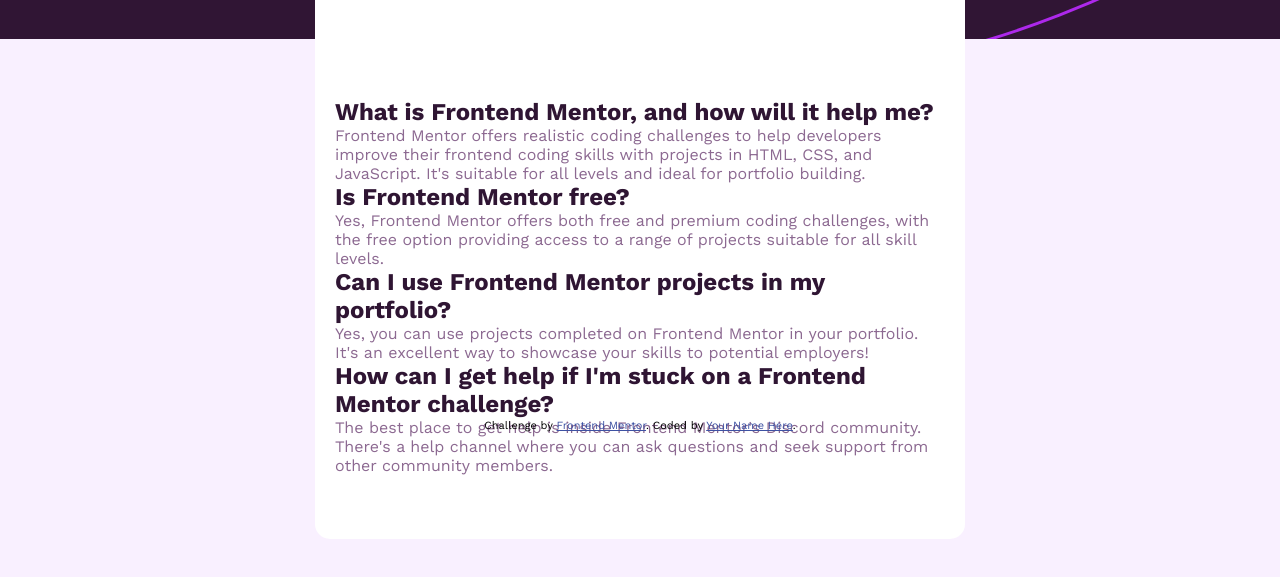
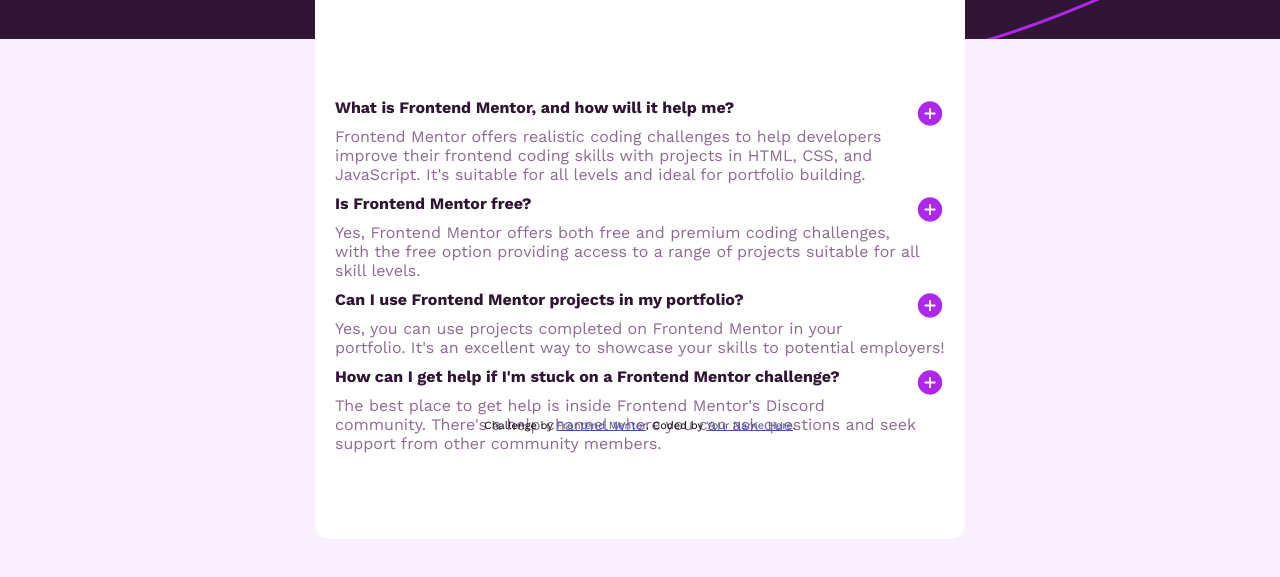
Before and after one commit to Blazej-oWo/faq_accordion_main, a plain HTML site: page index.html in a window 1280 px wide. Shown: the part 211-788 px from the top of the page. Drawn offline with nearby package versions, Linux system fonts and the light colour scheme.

Commit message:
adding icons to headers

```diff
--- a/index.html
+++ b/index.html
@@ -23,25 +23,34 @@
         <h1>FAQs</h1>
       </div>
       <article class="accordion_container">
-        <h2>What is Frontend Mentor, and how will it help me?</h2>
+        <h2>What is Frontend Mentor, and how will it help me?
+          <img src="assets/images/icon-plus.svg" alt="">
+        </h2>
 
         <p>Frontend Mentor offers realistic coding challenges to help developers improve their
           frontend coding skills with projects in HTML, CSS, and JavaScript. It's suitable for
           all levels and ideal for portfolio building.</p>
 
-        <h2>Is Frontend Mentor free?</h2>
+        <h2>Is Frontend Mentor free?
+          <img src="assets/images/icon-plus.svg" alt="">
+        </h2>
+
 
         <p>Yes, Frontend Mentor offers both free and premium coding challenges, with the free
           option providing access to a range of projects suitable for all skill levels.</p>
 
-        <h2>Can I use Frontend Mentor projects in my portfolio?</h2>
+        <h2>Can I use Frontend Mentor projects in my portfolio?<img src="assets/images/icon-plus.svg" alt="">
+        </h2>
+
 
         <p>Yes, you can use projects completed on Frontend Mentor in your portfolio. It's an excellent
           way to showcase your skills to potential employers!</p>
 
-        <h2>How can I get help if I'm stuck on a Frontend Mentor challenge?</h2>
-
-        <p>The best place to get help is inside Frontend Mentor's Discord community. There's a help
+        <h2>How can I get help if I'm stuck on a Frontend Mentor challenge?
+          <img src="assets/images/icon-plus.svg" alt="">
+        </h2>
+        <p>The best place to get help is inside Frontend Mentor's
+          Discord community. There's a help
           channel where you can ask questions and seek support from other community members.</p>
       </article>
     </section>
--- a/style.css
+++ b/style.css
@@ -54,7 +54,14 @@
 h1,h2 {
     color:hsl(292, 42%, 14%);
 }
-
+h2 {
+    font-size: 16px;
+    margin:10px 0px;
+}
+img{
+    cursor: pointer;
+    float: right;
+}
 /* footer */
 .attribution {
     margin-top: 30px;
```
Also changed, not shown: script.js (added, +14 -0 lines).
